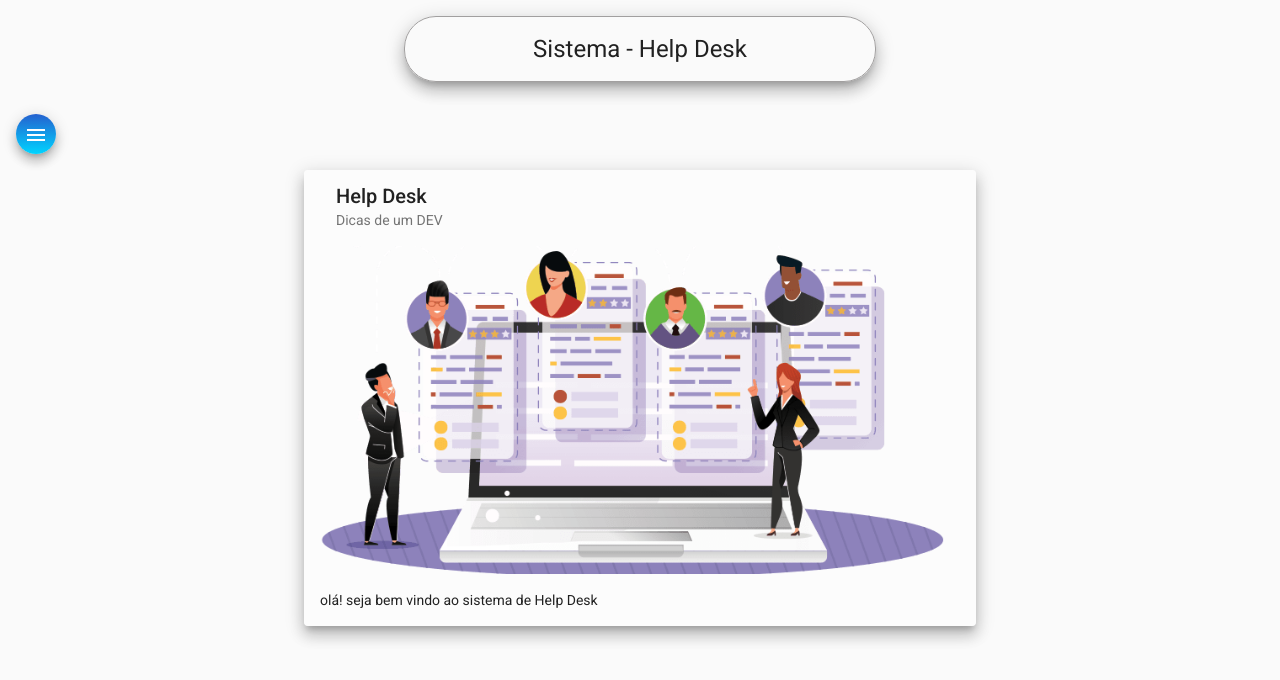
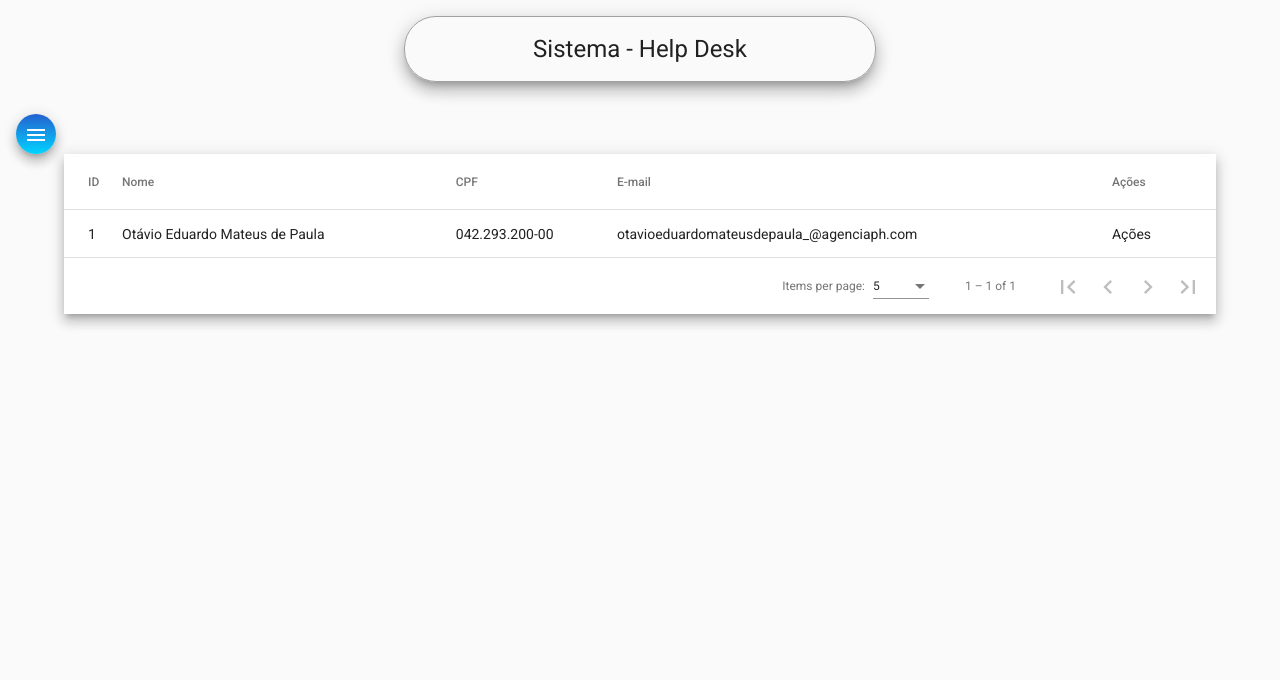
Before and after one commit to williamartins02/helpdesk-front-end, an Angular app: page /tecnicos in a window 1280 px wide. Before the commit this address led to /home. Shown: the top 680 px of the page. Built offline with nearby package versions, Linux system fonts and the light colour scheme.

Commit message:
Componente LOGIN criado

```diff
--- a/src/app/app.module.ts
+++ b/src/app/app.module.ts
@@ -33,6 +33,7 @@
 import { HomeComponent } from './components/home/home.component';
 import { HeaderComponent } from './components/header/header.component';
 import { TecnicoListComponent } from './components/tecnico/tecnico-list/tecnico-list.component';
+import { LoginComponent } from './components/login/login.component';
 
 @NgModule({
   declarations: [
@@ -40,7 +41,8 @@
     NavComponent,
     HomeComponent,
     HeaderComponent,
-    TecnicoListComponent
+    TecnicoListComponent,
+    LoginComponent
   ],
   imports: [
     BrowserModule,
--- /dev/null
+++ b/src/app/components/login/login.component.html
@@ -0,0 +1 @@
+<p>login works!</p>
--- /dev/null
+++ b/src/app/components/login/login.component.ts
@@ -0,0 +1,15 @@
+import { Component, OnInit } from '@angular/core';
+
+@Component({
+  selector: 'app-login',
+  templateUrl: './login.component.html',
+  styleUrls: ['./login.component.css']
+})
+export class LoginComponent implements OnInit {
+
+  constructor() { }
+
+  ngOnInit(): void {
+  }
+
+}
--- a/src/app/components/nav/nav.component.ts
+++ b/src/app/components/nav/nav.component.ts
@@ -12,7 +12,7 @@
 
   //Metodo que inicia
   ngOnInit(): void {
-   this.router.navigate(['home'])
+   this.router.navigate(['tecnicos'])
   }
 
 }
--- a/src/app/components/tecnico/tecnico-list/tecnico-list.component.css
+++ b/src/app/components/tecnico/tecnico-list/tecnico-list.component.css
@@ -0,0 +1,9 @@
+.container{
+    width: 90%;
+    margin: auto;
+}
+
+
+table {
+    width: 100%;
+  }
--- a/src/app/components/tecnico/tecnico-list/tecnico-list.component.html
+++ b/src/app/components/tecnico/tecnico-list/tecnico-list.component.html
@@ -1 +1,44 @@
-<p>tecnico-list works!</p>
+<div class="container">
+    <div class="mat-elevation-z8">
+        <table mat-table [dataSource]="dataSource">
+
+            <!-- Position id -->
+            <ng-container matColumnDef="position">
+                <th mat-header-cell *matHeaderCellDef> ID </th>
+                <td mat-cell *matCellDef="let element"> {{element.id}} </td>
+            </ng-container>
+
+            <!-- Name Column -->
+            <ng-container matColumnDef="name">
+                <th mat-header-cell *matHeaderCellDef> Nome </th>
+                <td mat-cell *matCellDef="let element"> {{element.nome}} </td>
+            </ng-container>
+
+            <!--CPF Column -->
+            <ng-container matColumnDef="weight">
+                <th mat-header-cell *matHeaderCellDef> CPF </th>
+                <td mat-cell *matCellDef="let element"> {{element.cpf}} </td>
+            </ng-container>
+
+            <!-- E-mail Column -->
+            <ng-container matColumnDef="symbol">
+                <th mat-header-cell *matHeaderCellDef> E-mail </th>
+                <td mat-cell *matCellDef="let element"> {{element.email}} </td>
+            </ng-container>
+
+             <!-- Action Column -->
+             <ng-container matColumnDef="acoes">
+                <th mat-header-cell *matHeaderCellDef> Ações </th>
+                <td mat-cell *matCellDef="let element"> Ações </td>
+            </ng-container>
+
+            <tr mat-header-row *matHeaderRowDef="displayedColumns"></tr>
+            <tr mat-row *matRowDef="let row; columns: displayedColumns;"></tr>
+        </table>
+
+        <mat-paginator [pageSizeOptions]="[5, 10, 20]" showFirstLastButtons
+            aria-label="Select page of periodic elements">
+        </mat-paginator>
+    </div>
+
+</div>
--- a/src/app/components/tecnico/tecnico-list/tecnico-list.component.ts
+++ b/src/app/components/tecnico/tecnico-list/tecnico-list.component.ts
@@ -1,4 +1,7 @@
-import { Component, OnInit } from '@angular/core';
+import { Tecnico } from './../../../models/tecnico';
+import { Component, OnInit, ViewChild } from '@angular/core';
+import { MatPaginator } from '@angular/material/paginator';
+import { MatTableDataSource } from '@angular/material/table';
 
 @Component({
   selector: 'app-tecnico-list',
@@ -7,9 +10,29 @@
 })
 export class TecnicoListComponent implements OnInit {
 
+  ELEMENT_DATA: Tecnico[] =[
+    {
+      id: 1,
+      nome: 'Otávio Eduardo Mateus de Paula',
+      cpf: '042.293.200-00',
+      email: 'otavioeduardomateusdepaula_@agenciaph.com',
+      senha: 'q8c9PXWebc',
+      perfis: ['0'],
+      dataCriacao: '11/01/2021'
+    }
+  ]
+  displayedColumns: string[] = ['position', 'name', 'weight', 'symbol', 'acoes'];
+  dataSource = new MatTableDataSource<Tecnico>(this.ELEMENT_DATA);
+
   constructor() { }
 
   ngOnInit(): void {
   }
 
+  @ViewChild(MatPaginator) paginator: MatPaginator;
+
+  ngAfterViewInit() {
+    this.dataSource.paginator = this.paginator;
+  }
+
 }
--- /dev/null
+++ b/src/app/models/tecnico.ts
@@ -0,0 +1,10 @@
+export interface Tecnico {
+    id?:          any;
+    nome:      string;
+    cpf:       string;
+    email:     string;
+    senha:     string;
+    perfis:  string[];
+    dataCriacao:  any;
+
+}
```
Also changed, not shown: src/app/components/login/login.component.css (added).
